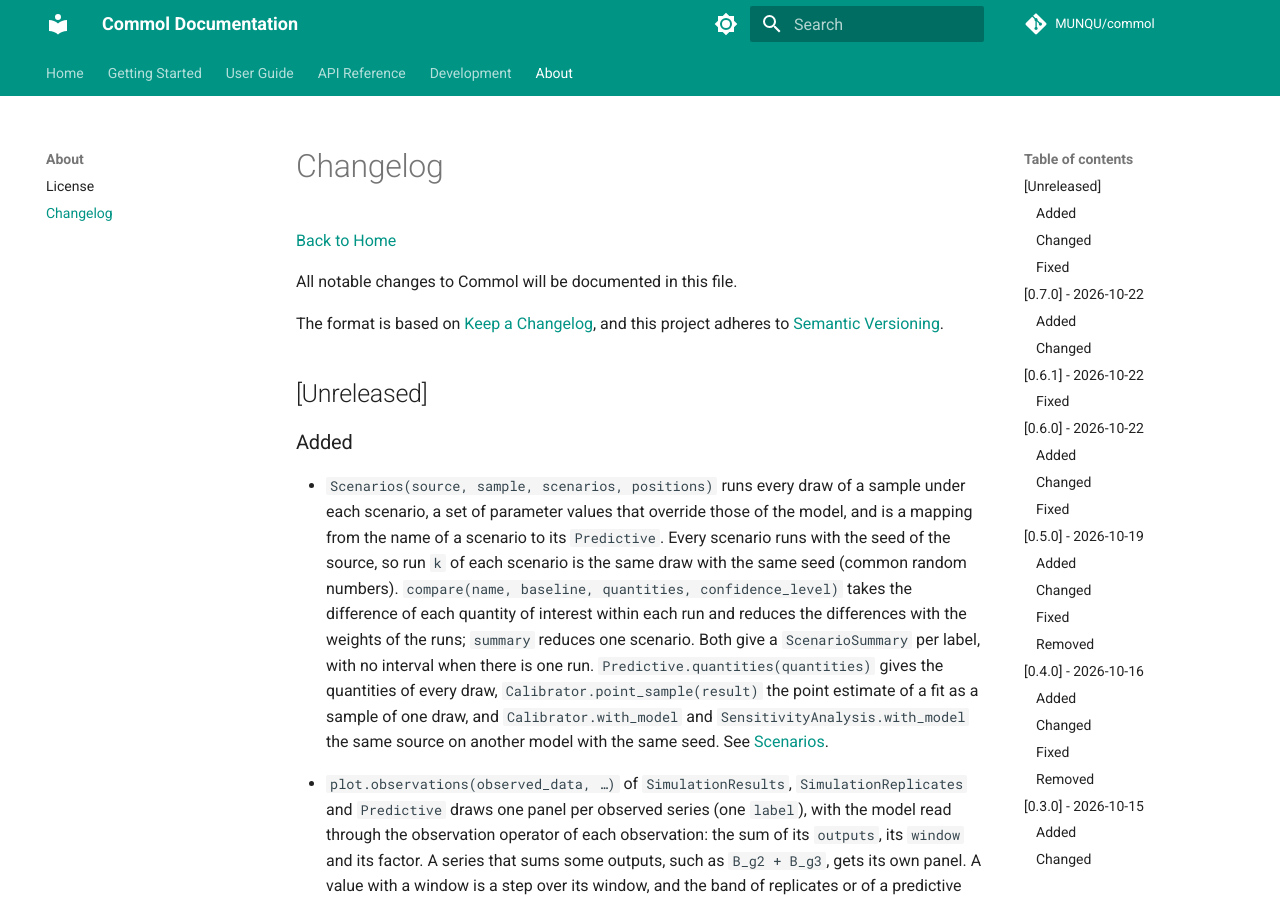
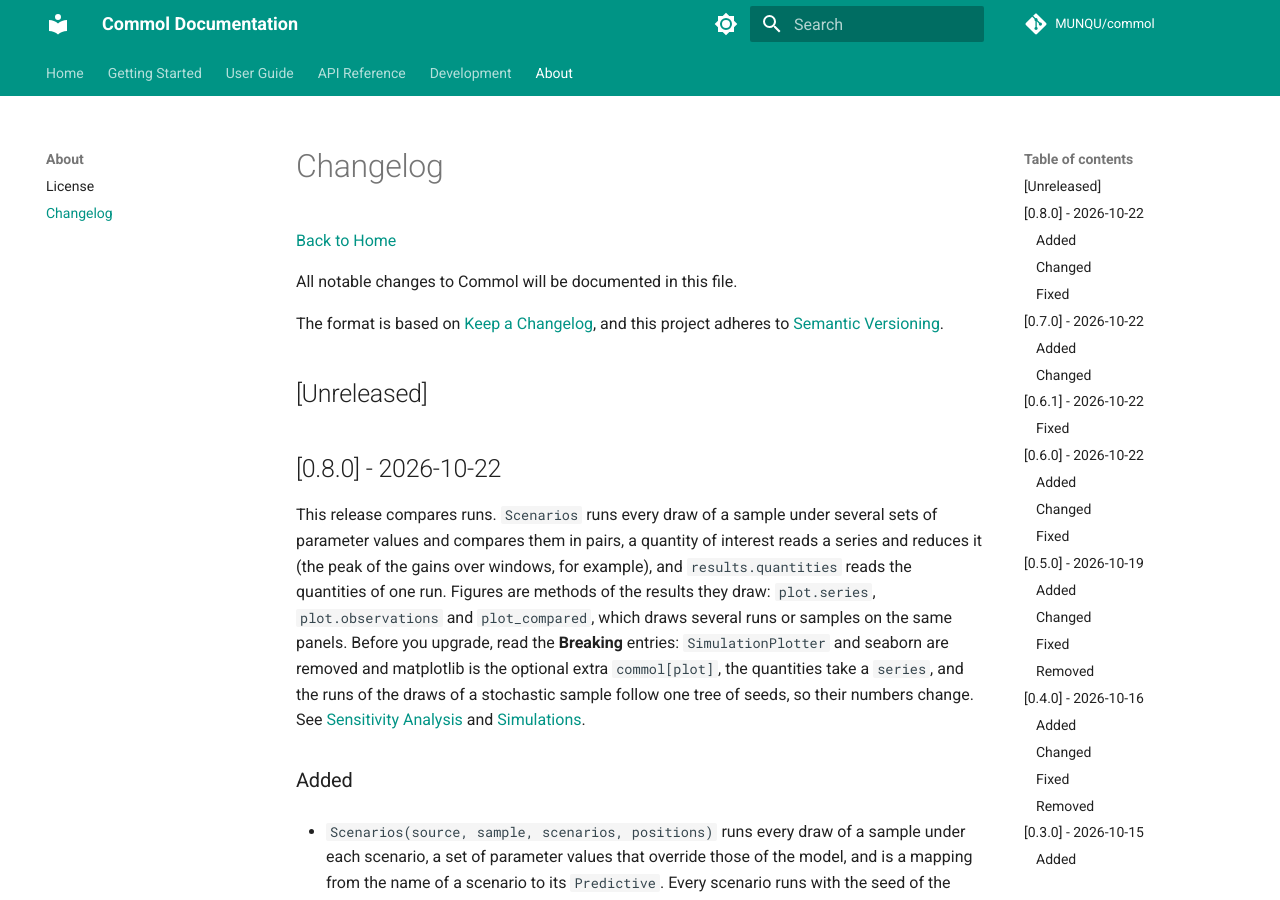
Before and after one commit to MUNQU/commol, an MkDocs documentation site: the page built from docs/about/changelog.md, in a window 1280 px wide and 900 px high. Built offline with MkDocs 1.6.1 and Material for MkDocs 9.7.7, drawn with Linux system fonts in a browser that asks for light colours; comment, search, counter and statistics services are not loaded; the version menu is left out; some of the changed text lies outside the part shown.

Commit message:
docs(changelog): release 0.8.0

```diff
--- a/docs/about/changelog.md
+++ b/docs/about/changelog.md
@@ -9,9 +9,22 @@ and this project adheres to [Semantic Versioning](https://semver.org/spec/v2.0.0
 
 ## [Unreleased]
 
+## [0.8.0] - 2026-10-22
+
+This release compares runs. `Scenarios` runs every draw of a sample under
+several sets of parameter values and compares them in pairs, a quantity of
+interest reads a series and reduces it (the peak of the gains over windows,
+for example), and `results.quantities` reads the quantities of one run.
+Figures are methods of the results they draw: `plot.series`,
+`plot.observations` and `plot_compared`, which draws several runs or samples
+on the same panels. Before you upgrade, read the **Breaking** entries:
+`SimulationPlotter` and seaborn are removed and matplotlib is the optional
+extra `commol[plot]`, the quantities take a `series`, and the runs of the
+draws of a stochastic sample follow one tree of seeds, so their numbers change.
+See [Sensitivity Analysis](../guide/uncertainty/sensitivity.md) and
+[Simulations](../guide/simulations.md).
+
 ### Added
-
-<!-- Added #246 -->
 
 - `Scenarios(source, sample, scenarios, positions)` runs every draw of a
   sample under each scenario, a set of parameter values that override those
@@ -28,8 +41,6 @@ and this project adheres to [Semantic Versioning](https://semver.org/spec/v2.0.0
   `SensitivityAnalysis.with_model` the same source on another model with the
   same seed. See [Scenarios](../guide/uncertainty/index.md#scenarios).
 
-<!-- Added #247 -->
-
 - `plot.observations(observed_data, …)` of `SimulationResults`,
   `SimulationReplicates` and `Predictive` draws one panel per observed series
   (one `label`), with the model read through the observation operator of each
@@ -40,8 +51,6 @@ and this project adheres to [Semantic Versioning](https://semver.org/spec/v2.0.0
   its legend says that it is a band of the model, not a prediction interval.
   See [Plotting](../guide/simulations.md#a-panel-per-observed-series).
 
-<!-- Added #250 -->
-
 - `SimulationResults.quantities(quantities)` reduces one run to its
   quantities of interest, as `dict[str, float]`, and
   `SimulationReplicates.quantities(quantities)` gives one such dict per
@@ -51,8 +60,6 @@ and this project adheres to [Semantic Versioning](https://semver.org/spec/v2.0.0
   of two quantities row by row. See
   [The quantities of one run](../guide/uncertainty/sensitivity.md#the-quantities-of-one-run).
 
-<!-- Added #251 -->
-
 - `plot_compared({label: result}, …)` draws several runs, replicates or
   predictives of the same model on the same panels: one line per result,
   labelled with its key and in the same color in every panel, the band of
@@ -61,15 +68,11 @@ and this project adheres to [Semantic Versioning](https://semver.org/spec/v2.0.0
   the outputs of the first raises `ValueError` that names its key. See
   [Plotting](../guide/simulations.md#compare-results-on-the-same-panels).
 
-<!-- Added #276 -->
-
 - Every figure takes `axes=`, the `Figure` of an earlier figure of commol, and
   draws each series on the panel of that series: each panel has the id of its
   series as the label of its `Axes`. A series with no panel raises
   `ValueError` that names it. See
   [Plotting](../guide/simulations.md#several-results-on-one-figure).
-
-<!-- Added #280 -->
 
 - A quantity of interest reads a series and reduces it. The series is a name
   or a list of names, their `Level`, or `Increments(outputs, window)`: the
@@ -85,8 +88,6 @@ and this project adheres to [Semantic Versioning](https://semver.org/spec/v2.0.0
   `PropagationResult.effective_size` gives Kish's effective size of the
   weights. A filter conditions the result on the condition of the mask.
 
-<!-- Added #305 -->
-
 - `plot_compared(…, panels="observations")` draws one panel per observed
   series (one `label` of `observed_data`), with each result read through the
   observation operator of each observation, as `plot.observations` reads one
@@ -96,16 +97,6 @@ and this project adheres to [Semantic Versioning](https://semver.org/spec/v2.0.0
   [Plotting](../guide/simulations.md#compare-results-on-the-same-panels).
 
 ### Changed
-
-<!-- Changed #246 -->
-
-<!-- Changed #247 -->
-
-<!-- Changed #250 -->
-
-<!-- Changed #251 -->
-
-<!-- Changed #276 -->
 
 - **Breaking:** each figure is a method of the results it draws, and
   `SimulationPlotter` is removed. Each figure returns the matplotlib `Figure`.
@@ -132,8 +123,6 @@ and this project adheres to [Semantic Versioning](https://semver.org/spec/v2.0.0
   "seaborn-v0_8-talk", "seaborn-v0_8-colorblind"]`. The presets
   (`presentation`, `publication`, `notebook`) use these sheets.
 
-<!-- Changed #280 -->
-
 - **Breaking:** `ValueAt`, `Peak`, `PeakPosition` and `Trajectory` take
   `series` in place of `outputs`: `ValueAt(outputs="B", at=10)` is
   `ValueAt(series="B", at=10)`. `Gain(outputs, start, end)` keeps `outputs`,
@@ -148,8 +137,6 @@ and this project adheres to [Semantic Versioning](https://semver.org/spec/v2.0.0
   the point, inputs, replicate and seed of the first such run.
   `PropagationResult.values` keeps the NaN of each run.
 
-<!-- Changed #309 -->
-
 - **Breaking:** the runs of the draws of a sample follow one tree of seeds.
   Draw `j` of a stochastic `Predictive`, `Propagation`, `at_observations` or
   score takes a seed of its own, and its replicate `i` takes the seed that
@@ -163,18 +150,6 @@ and this project adheres to [Semantic Versioning](https://semver.org/spec/v2.0.0
   [The predictive](../guide/uncertainty/index.md#the-predictive).
 
 ### Fixed
-
-<!-- Fixed #246 -->
-
-<!-- Fixed #247 -->
-
-<!-- Fixed #250 -->
-
-<!-- Fixed #251 -->
-
-<!-- Fixed #276 -->
-
-<!-- Fixed #280 -->
 
 - A NaN in the values a `Peak` or a `PeakPosition` reads makes it NaN. The
   peak skipped the NaN, and the position of the peak was the first position
@@ -1395,6 +1370,7 @@ the details of these versions.
 ## Version History
 
 - **Unreleased** - Current development version
+- **0.8.0** - Comparing runs: scenarios, quantities of a series, figures as methods and runs on the same panels
 - **0.7.0** - Reading a run through objects: the window grid and dates on the axis, series by output name and reports as methods
 - **0.6.1** - Fixes of 0.6.0: checks at build, messages of infeasible draws, PRCC with NaN, quantity labels and starts, plots
 - **0.6.0** - Uncertainty methods with a model of the data: likelihood, posteriors, local approximations, conformal intervals, profiles and sensitivity analysis
```
